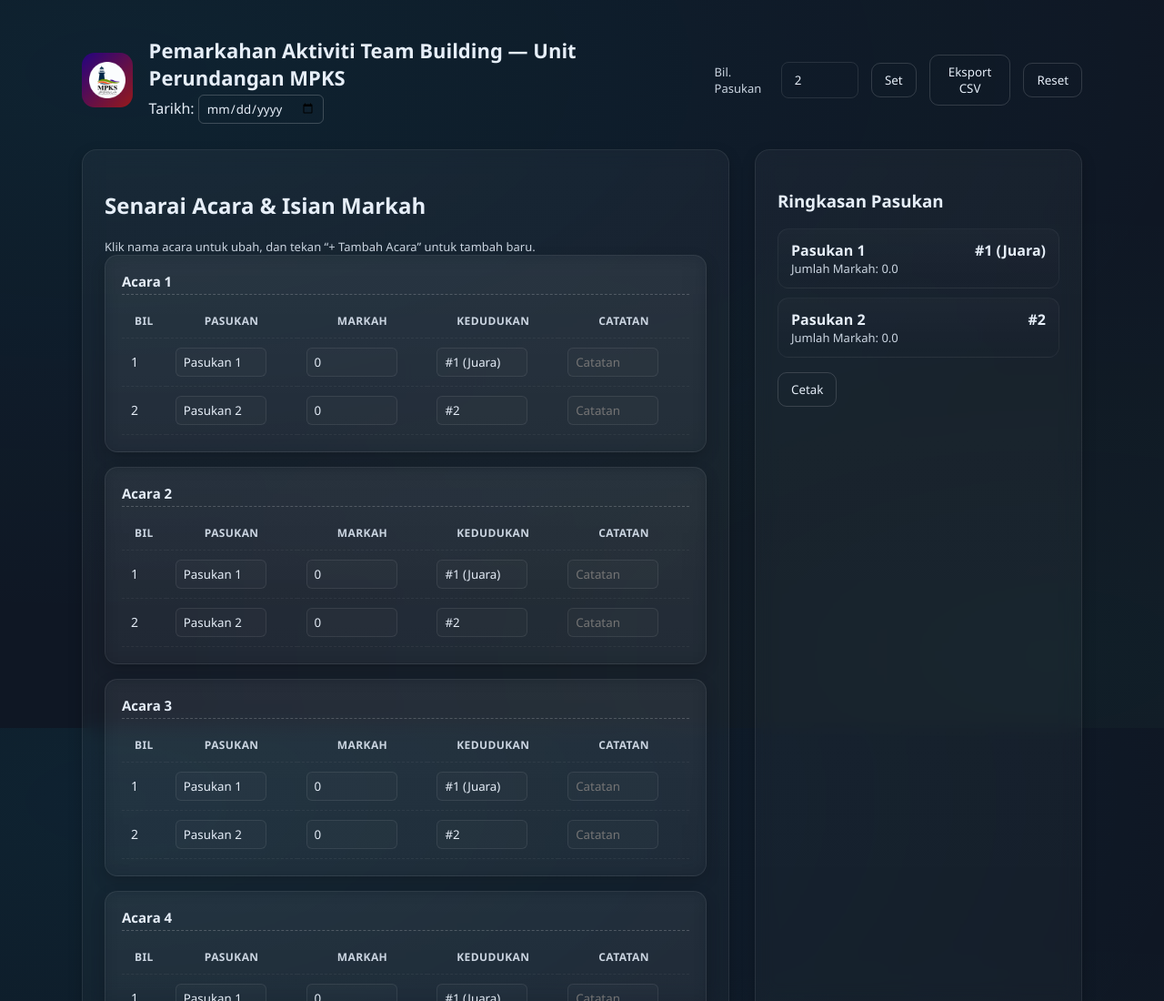
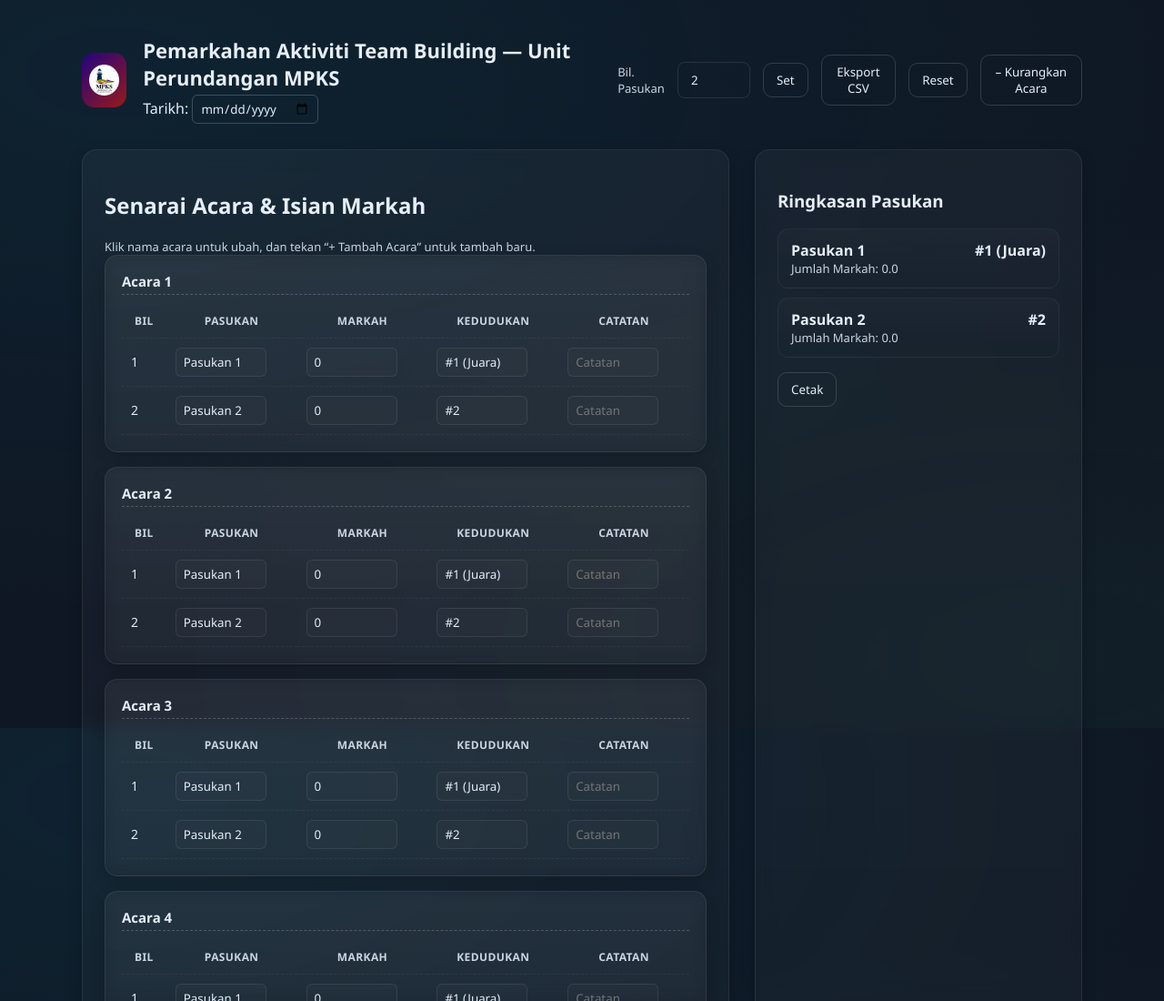
Before and after one commit to zuanxzy/Pemarkahan-Team-building-MPKS, a plain HTML site: page index.html in a window 1280 px wide. Shown: the top 1100 px of the page at 91% size. Drawn offline with Linux system fonts and the light colour scheme.

Commit message:
Update index.html

```diff
--- a/index.html
+++ b/index.html
@@ -28,6 +28,8 @@
         <button id="applyCount">Set</button>
         <button id="exportCsv">Eksport CSV</button>
         <button id="reset">Reset</button>
+        <button id="removeEvent">– Kurangkan Acara</button>
+
       </div>
     </header>
 
```
